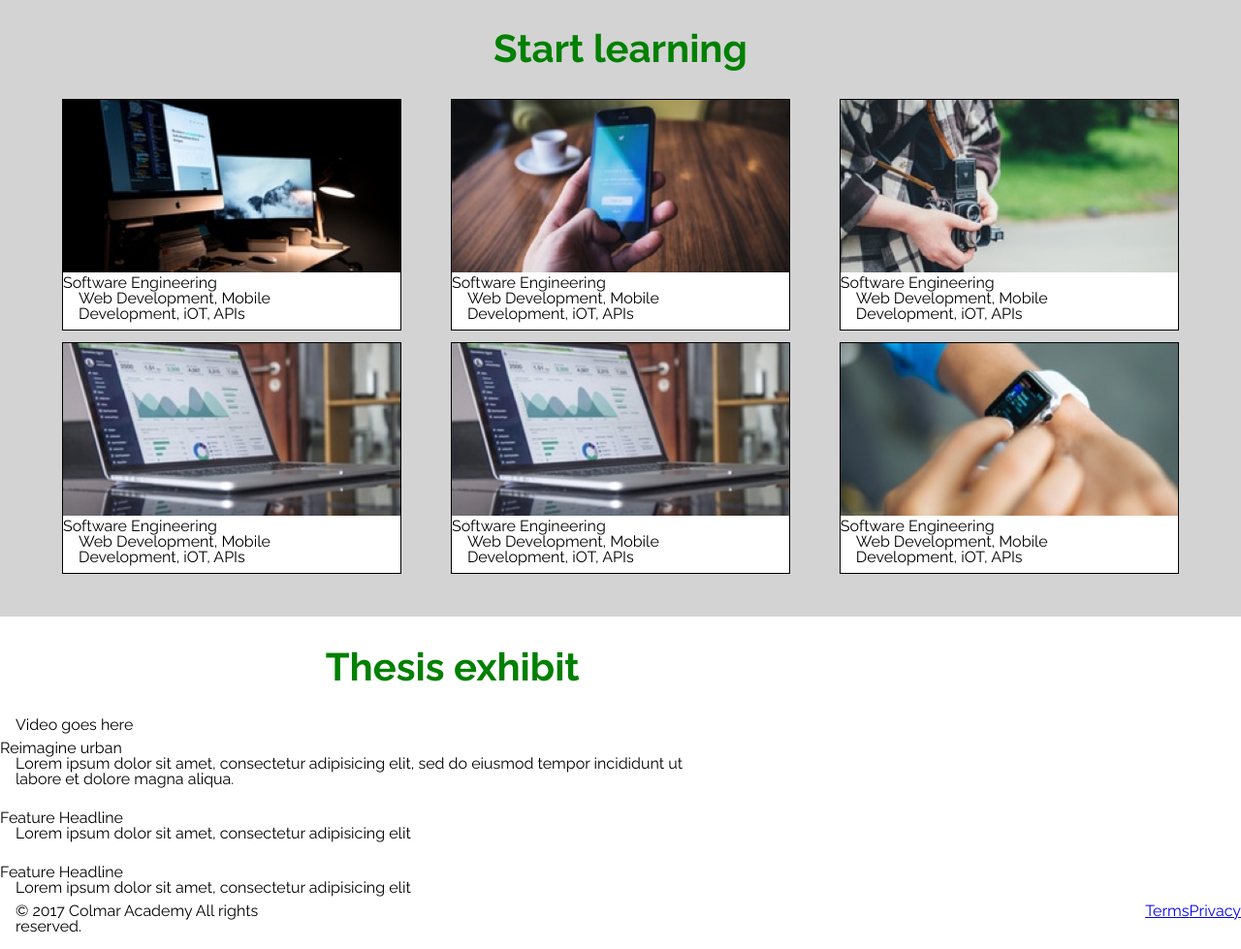
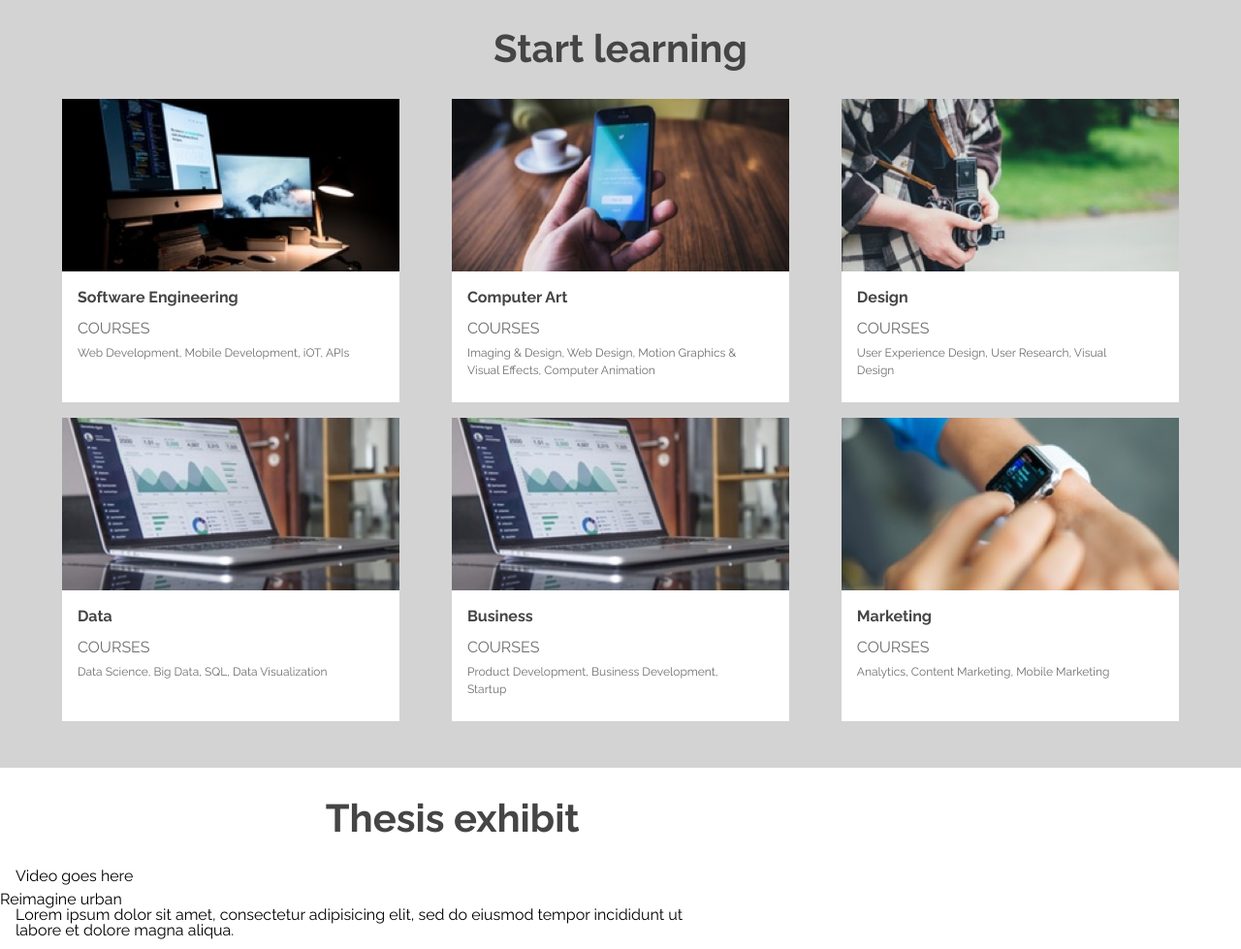
Before and after one commit to thomruns/colmar, a plain HTML site: page index.html in a window 1280 px wide. Shown: the part 1378-2357 px from the top of the page at 97% size. Drawn offline with Linux system fonts and the light colour scheme.

Commit message:
Courses section completed and styled.

```diff
--- a/index.html
+++ b/index.html
@@ -47,7 +47,7 @@
               <img src="resources/images/information-orientation.jpg" alt="photo">
               <div class="info-content info_01">
                 <h3>Orientation Date</h3>
-                <p>Tue 10/11 Wed 10/12: 8am-3pm</p>
+                <p>Tue 10/11 &amp Wed 10/12: 8am-3pm</p>
                 <p><a href="#">Read More</a></p>
               </div>
             </div>
@@ -88,6 +88,7 @@
             </figure>
             <div class="card_content">
               <h3>Software Engineering</h3>
+              <p class="courses">Courses</p>
               <p>Web Development, Mobile Development, iOT, APIs</p>
             </div>
           </article>
@@ -97,8 +98,9 @@
               <img src="resources/images/course-computer-art.jpg" alt="engineering course image">
             </figure>
             <div class="card_content">
-              <h3>Software Engineering</h3>
-              <p>Web Development, Mobile Development, iOT, APIs</p>
+              <h3>Computer Art</h3>
+              <p class="courses">Courses</p>
+              <p>Imaging &amp Design, Web Design, Motion Graphics &amp Visual Effects, Computer Animation</p>
             </div>
           </article>
 
@@ -107,8 +109,9 @@
               <img src="resources/images/course-design.jpg" alt="design course image">
             </figure>
             <div class="card_content">
-              <h3>Software Engineering</h3>
-              <p>Web Development, Mobile Development, iOT, APIs</p>
+              <h3>Design</h3>
+              <p class="courses">Courses</p>
+              <p>User Experience Design, User Research, Visual Design</p>
             </div>
           </article>
 
@@ -117,8 +120,9 @@
               <img src="resources/images/course-data.jpg" alt="data course image">
             </figure>
             <div class="card_content">
-              <h3>Software Engineering</h3>
-              <p>Web Development, Mobile Development, iOT, APIs</p>
+              <h3>Data</h3>
+              <p class="courses">Courses</p>
+              <p>Data Science, Big Data, SQL, Data Visualization</p>
             </div>
           </article>
 
@@ -127,8 +131,9 @@
               <img src="resources/images/course-data.jpg" alt="data course image">
             </figure>
             <div class="card_content">
-              <h3>Software Engineering</h3>
-              <p>Web Development, Mobile Development, iOT, APIs</p>
+              <h3>Business</h3>
+              <p class="courses">Courses</p>
+              <p>Product Development, Business Development, Startup</p>
             </div>
           </article>
 
@@ -137,8 +142,9 @@
               <img src="resources/images/course-marketing.jpg" alt="marketing course image">
             </figure>
             <div class="card_content">
-              <h3>Software Engineering</h3>
-              <p>Web Development, Mobile Development, iOT, APIs</p>
+              <h3>Marketing</h3>
+              <p class="courses">Courses</p>
+              <p>Analytics, Content Marketing, Mobile Marketing</p>
             </div>
           </article>
 
--- a/resources/css/styles.css
+++ b/resources/css/styles.css
@@ -271,7 +271,7 @@ nav .menu-bar ul{
 }
 
 .flex-column h2 {
-  color: green;
+  color: #454545;
   text-align: center;
   margin: 2rem 0;
 }
@@ -279,13 +279,33 @@ nav .menu-bar ul{
 .card {
   background-color: #fff;
   /*flex-grow: 0 1 calc(25% - 2rem);*/
-  border: 1px solid black;
+  /*border: 1px solid black;*/
   width: calc(33% - 2rem);
-  margin-bottom: .75rem;
+  margin-bottom: 1rem;
 }
 
 .card .thumbnail img{
   width: 100%;
+}
+
+.card .card_content h3 {
+  color: #454545;
+  margin: 1rem 0 .5rem 1rem;
+  font-weight: 700;
+}
+
+.card .card_content .courses {
+  color: #6e6e6e;
+  text-transform: uppercase;
+  padding: .5rem 0;
+  margin-left: 1rem;
+}
+
+.card .card_content p:last-child {
+  color: #6e6e6e;
+  font-size: .75rem;
+  line-height: 1.5;
+  padding-bottom: 1.5rem;
 }
 
 /******* Thesis exhibit section styles *******/
```
